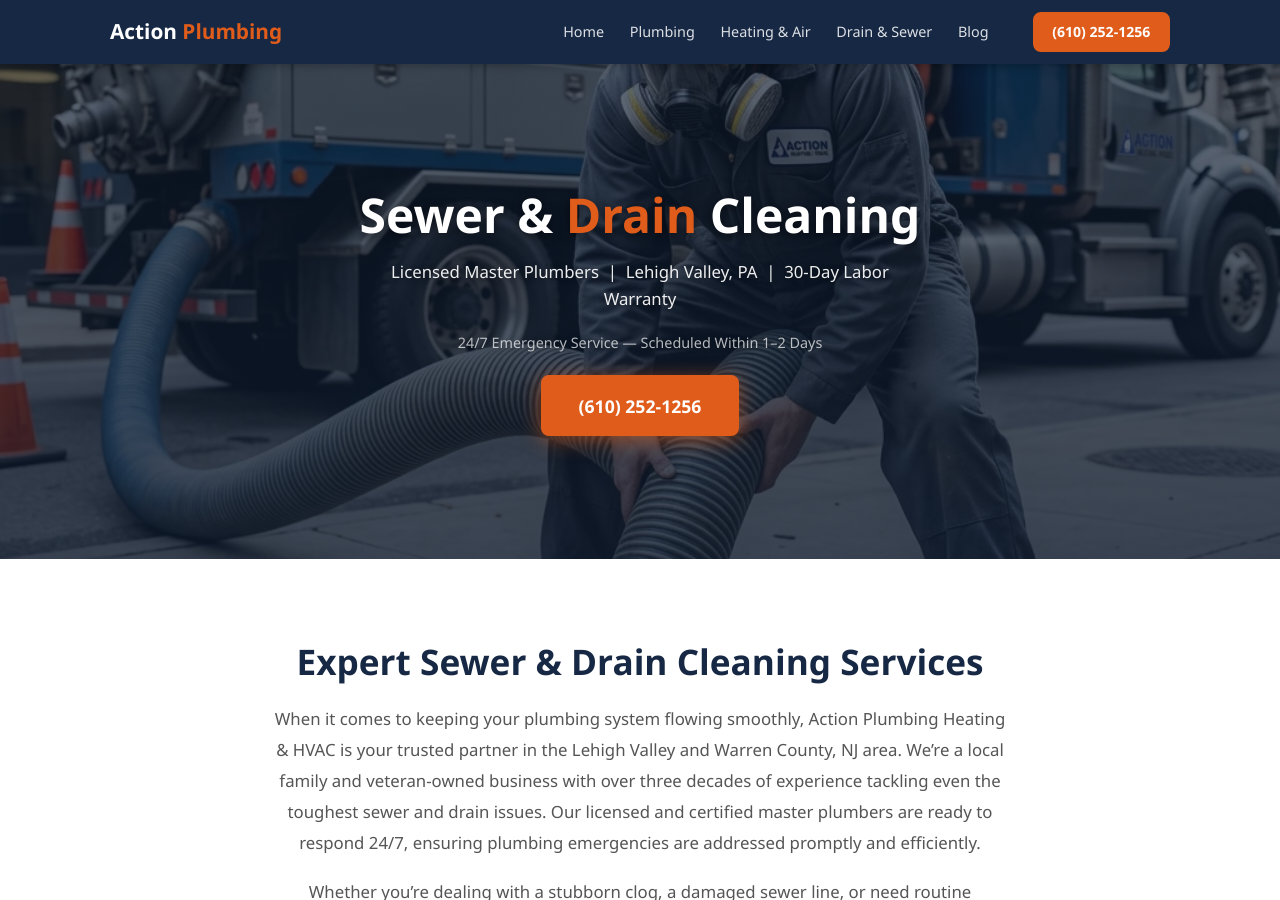
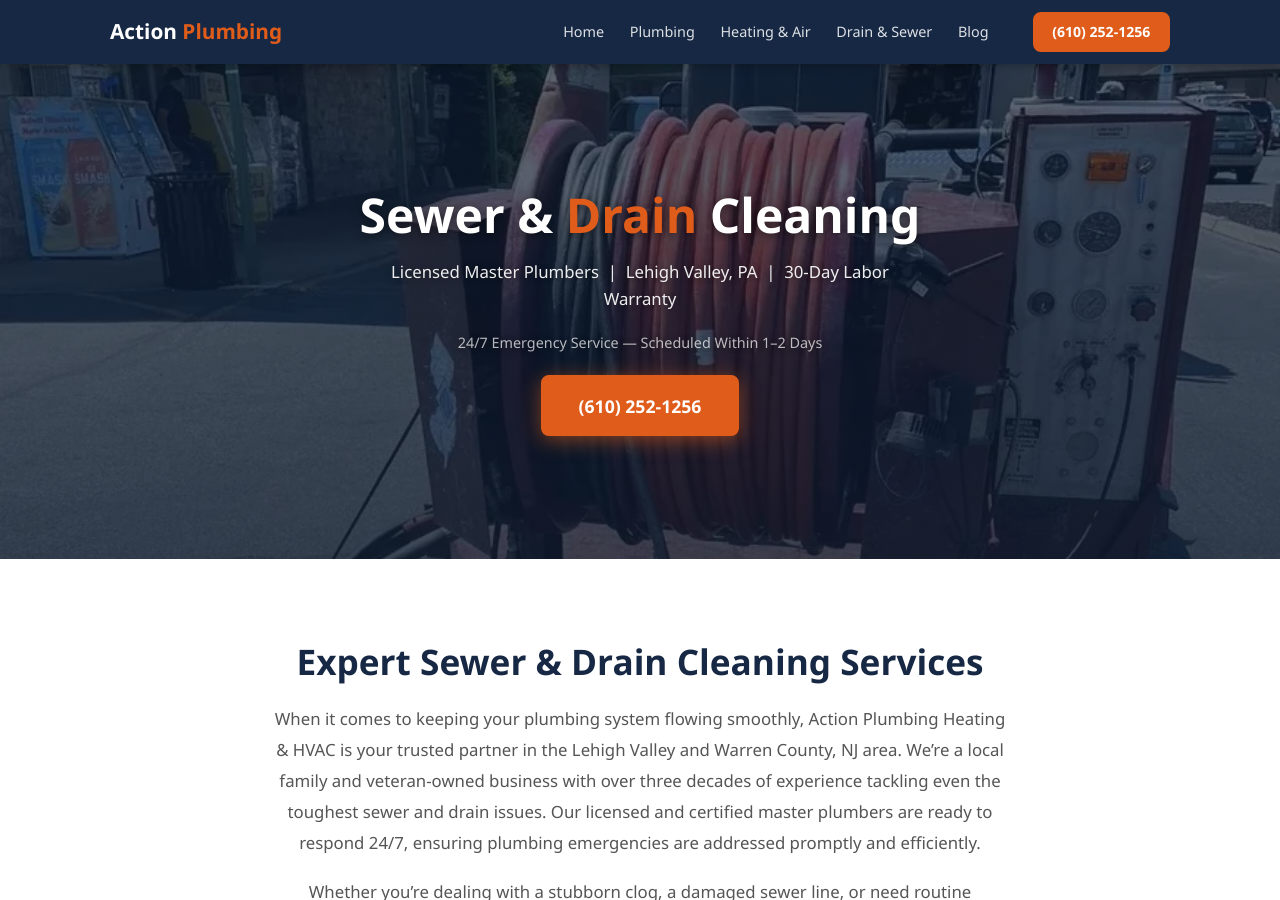
Before and after one commit to JimmyFlame77/Action-Plumbing, a Jekyll site: the page built from sewer-and-drain-cleaning.html, in a window 1280 px wide and 900 px high. Built offline with Jekyll 4.4.1, drawn with Linux system fonts in a browser that asks for light colours.

Commit message:
Update sewer-and-drain-cleaning.html

```diff
--- a/sewer-and-drain-cleaning.html
+++ b/sewer-and-drain-cleaning.html
@@ -122,7 +122,7 @@
 <style>
 /* ---- Sewer & Drain Page Hero Background ---- */
 .svc-hero--sewer {
-  background-image: url('{{ "/images/action-plumbing-sewage.webp" | relative_url }}');
+  background-image: url('{{ "/images/drain-pump.webp" | relative_url }}');
 }
 /* ---- Coupon Section Background ---- */
 .coupon-inline-section::before {
```
